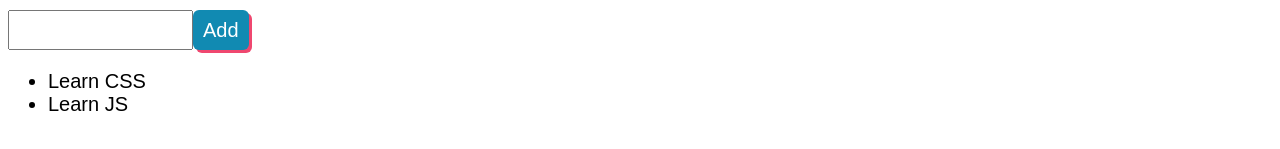
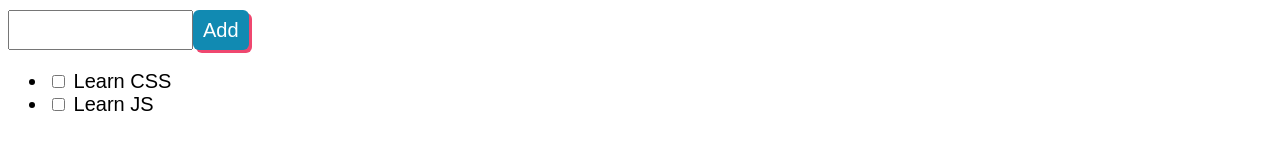
Before and after one commit to Dimi87/Todo-App-with-Vue, a plain HTML site: page index.html in a window 1280 px wide. Shown: the part 183-332 px from the top of the page. Drawn offline with nearby package versions, Linux system fonts and the light colour scheme.

Commit message:
adds checkbox

```diff
--- a/index.html
+++ b/index.html
@@ -21,7 +21,9 @@
 
 
     <ul>
-        <li v-for="todo in todos" type="checkbox" > {{ todo }}</li>
+        <li v-for="todo in todos">
+            <input type="checkbox" /> {{ todo }}
+        </li>
     </ul>
     </div>
     <script src="https://unpkg.com/vue@next"></script>
```
